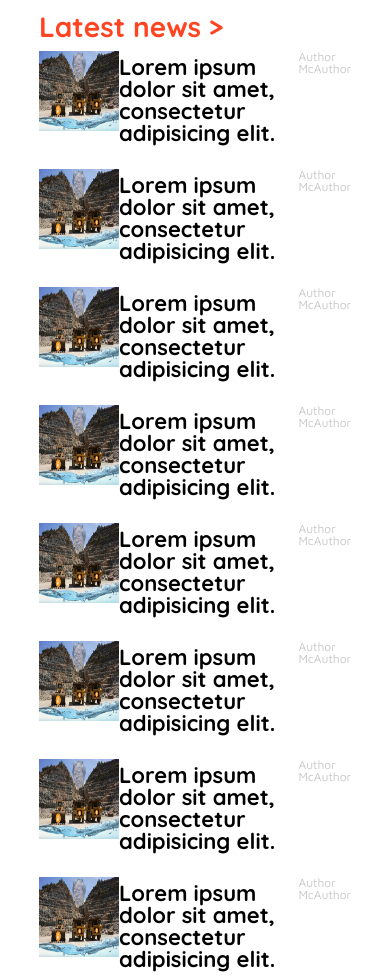
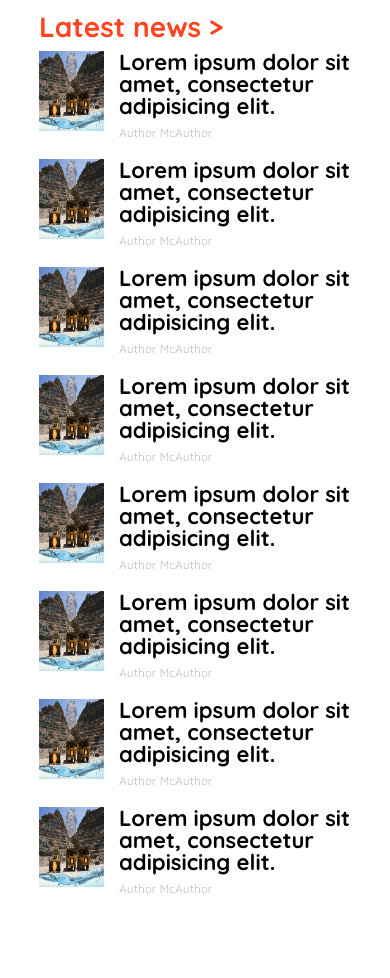
Before and after one commit to gferrarocamus/building-with-responsive-design, a plain HTML site: page index.html in a window 390 px wide. Shown: the part 911-1889 px from the top of the page. Drawn offline with Linux system fonts and the light colour scheme.

Commit message:
adds styles for latest news

```diff
--- a/assets/css/styles.css
+++ b/assets/css/styles.css
@@ -143,7 +143,7 @@ header .featured-articles:first-child {
 }
 
 .latest-news h2 {
-  padding: 5px 0;
+  padding: 10px 0;
 }
 
 .latest-news .author {
@@ -204,6 +204,14 @@ footer {
     flex-basis: 100%;
   }
 
+  .latest-news h2 {
+    padding: 0 0 10px 0;
+  }
+
+  .latest-news img {
+    padding-right: 15px;
+  }
+
   header {
     grid-template-columns: 1fr;
   }
--- a/index.html
+++ b/index.html
@@ -17,7 +17,9 @@
     <!-- NAVBAR -->
     <nav>
       <ul>
-        <li class="logo-container"><img class="logo" src="./assets/img/logo.jpeg" alt="TNW logo" /></li>
+        <li class="logo-container">
+          <img class="logo" src="./assets/img/logo.jpeg" alt="TNW logo" />
+        </li>
         <li class="navbar-links">Latest</li>
         <li class="navbar-links">Hard Fork</li>
         <li class="navbar-links">Plugged</li>
@@ -27,7 +29,9 @@
         <li class="burger"><i class="fas fa-bars"></i></li>
       </ul>
       <div class="yellow-banner">
-        <p>Get more than 75% off your ticket to TNW2019! Find out how &#8594;</p>
+        <p>
+          Get more than 75% off your ticket to TNW2019! Find out how &#8594;
+        </p>
       </div>
     </nav>
 
@@ -69,59 +73,75 @@
         <div>
           <article>
             <img src="./assets/img/latest1.jpg" alt="Crypto mining" />
+            <div>
               <h2>
                 Lorem ipsum dolor sit amet, consectetur adipisicing elit.
               </h2>
               <p class="author">Author McAuthor</p>
+            </div>
           </article>
           <article>
             <img src="./assets/img/latest1.jpg" alt="Crypto mining" />
+            <div>
               <h2>
                 Lorem ipsum dolor sit amet, consectetur adipisicing elit.
               </h2>
               <p class="author">Author McAuthor</p>
+            </div>
           </article>
           <article>
             <img src="./assets/img/latest1.jpg" alt="Crypto mining" />
+            <div>
               <h2>
                 Lorem ipsum dolor sit amet, consectetur adipisicing elit.
               </h2>
               <p class="author">Author McAuthor</p>
+            </div>
           </article>
           <article>
             <img src="./assets/img/latest1.jpg" alt="Crypto mining" />
+            <div>
               <h2>
                 Lorem ipsum dolor sit amet, consectetur adipisicing elit.
               </h2>
               <p class="author">Author McAuthor</p>
+            </div>
           </article>
           <article>
             <img src="./assets/img/latest1.jpg" alt="Crypto mining" />
+            <div>
               <h2>
                 Lorem ipsum dolor sit amet, consectetur adipisicing elit.
               </h2>
               <p class="author">Author McAuthor</p>
+            </div>
           </article>
           <article>
             <img src="./assets/img/latest1.jpg" alt="Crypto mining" />
+            <div>
               <h2>
                 Lorem ipsum dolor sit amet, consectetur adipisicing elit.
               </h2>
               <p class="author">Author McAuthor</p>
+            </div>
           </article>
           <article>
             <img src="./assets/img/latest1.jpg" alt="Crypto mining" />
+            <div>
               <h2>
                 Lorem ipsum dolor sit amet, consectetur adipisicing elit.
               </h2>
               <p class="author">Author McAuthor</p>
+            </div>
           </article>
           <article>
             <img src="./assets/img/latest1.jpg" alt="Crypto mining" />
+            <div>
               <h2>
                 Lorem ipsum dolor sit amet, consectetur adipisicing elit.
               </h2>
               <p class="author">Author McAuthor</p>
+            </div>
           </article>
         </div>
       </section>
```
Lines whose indentation alone changed are shown as unchanged.
